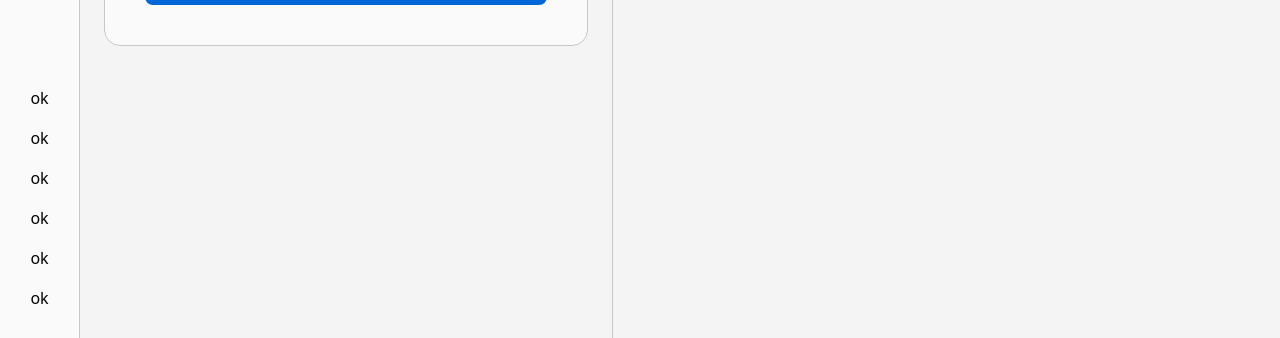
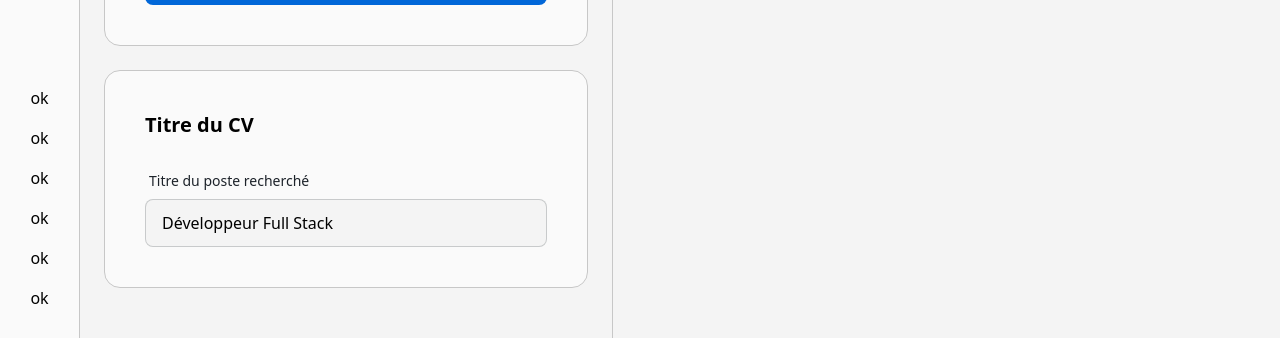
Before and after one commit to coachmania/refactor, a Vue app in the folder vue/: page /title in a window 1280 px wide. Shown: the part 235-573 px from the top of the page. Built offline with nearby package versions, Linux system fonts and the light colour scheme; no server answers.

Commit message:
add title title

```diff
--- /dev/null
+++ b/vue/src/components/global/TextInput.vue
@@ -0,0 +1,31 @@
+<template>
+	<div class="form-control">
+		<span class="label label-text">{{ text }}</span>
+		<input
+			class="input input-bordered"
+			:type="type"
+			:placeholder="placeholder"
+			:name="name"
+			:value="value"
+			@input="updateValue($event.target)"
+		>
+	</div>
+</template>
+
+<script setup>
+const props = defineProps({
+    text: String,
+    placeholder: String,
+    value: String,
+	name: String,
+	type: {
+		type: String,
+		default: 'text',
+	},
+});
+
+const emit = defineEmits(['update:value']);
+const updateValue = (target) => {
+	emit('update:value', {name: target.name, value: target.value});
+};
+</script>
--- /dev/null
+++ b/vue/src/components/title/Title.vue
@@ -0,0 +1,40 @@
+<template>
+	<div class="card bg-base-200 border border-base-300">
+		<div class="grid p-card gap-md">
+			<h1 class="card-title">Titre du CV</h1>
+			<TextInput
+				text="Titre du poste recherché"
+				placeholder="Ex: Développeur Web"
+				name="title"
+				:value="title"
+				@update:value="handleValueChange"
+			/>
+		</div>
+	</div>
+</template>
+
+<script setup>
+import { ref, onMounted } from 'vue';
+import TextInput from '../global/TextInput.vue';
+
+const title = ref('');
+
+const fetchInitialData = async () => {
+	try {
+		const response = { data: { title: 'Développeur Full Stack' } };
+		title.value = response.data.title;
+		console.log('Initial data loaded:', title.value);
+	} catch (error) {
+		console.error('Erreur lors du chargement initial :', error);
+	}
+};
+
+const handleValueChange = ({ name, value }) => {
+	console.log(`${name}, ${value}`);
+	// title.value = value;
+};
+
+onMounted(() => {
+	fetchInitialData();
+});
+</script>
--- a/vue/src/components/title/TitlePage.vue
+++ b/vue/src/components/title/TitlePage.vue
@@ -6,6 +6,7 @@
 				<SectionLayout>
 					<template v-slot:cards>
 						<Type/>
+						<Title/>
 					</template>
 				</SectionLayout>
 			</template>
@@ -13,19 +14,10 @@
 	</div>
 </template>
 
-<script>
+<script setup>
 import Header from '@/components/header/Header.vue';
 import EditorLayout from '../layout/EditorLayout.vue';
 import SectionLayout from '../layout/SectionLayout.vue';
 import Type from './Type.vue';
-
-export default {
-	name: 'TitlePage',
-	components: {
-		Header,
-		EditorLayout,
-		SectionLayout,
-		Type,
-	},
-};
+import Title from './Title.vue';
 </script>
```
